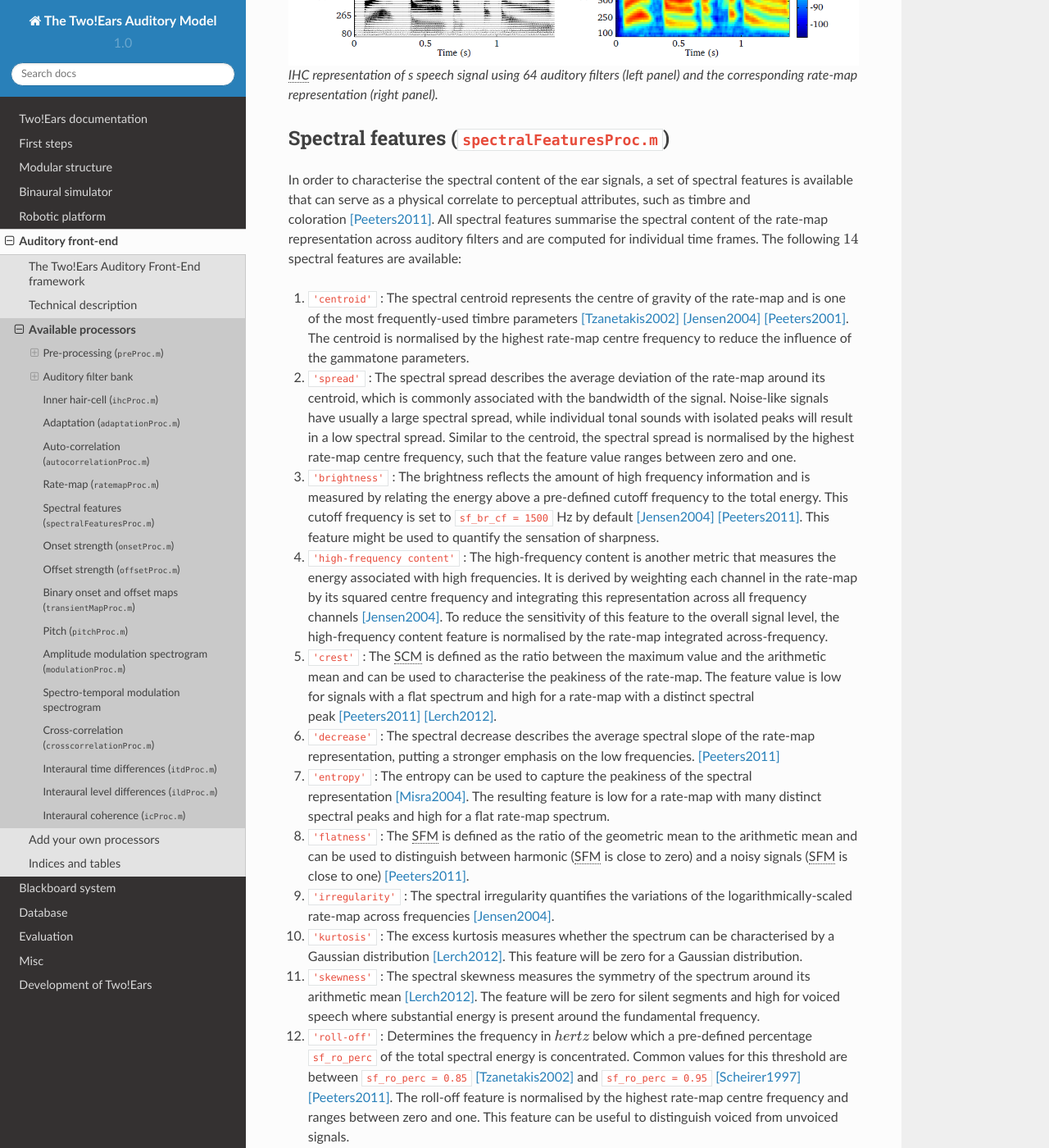
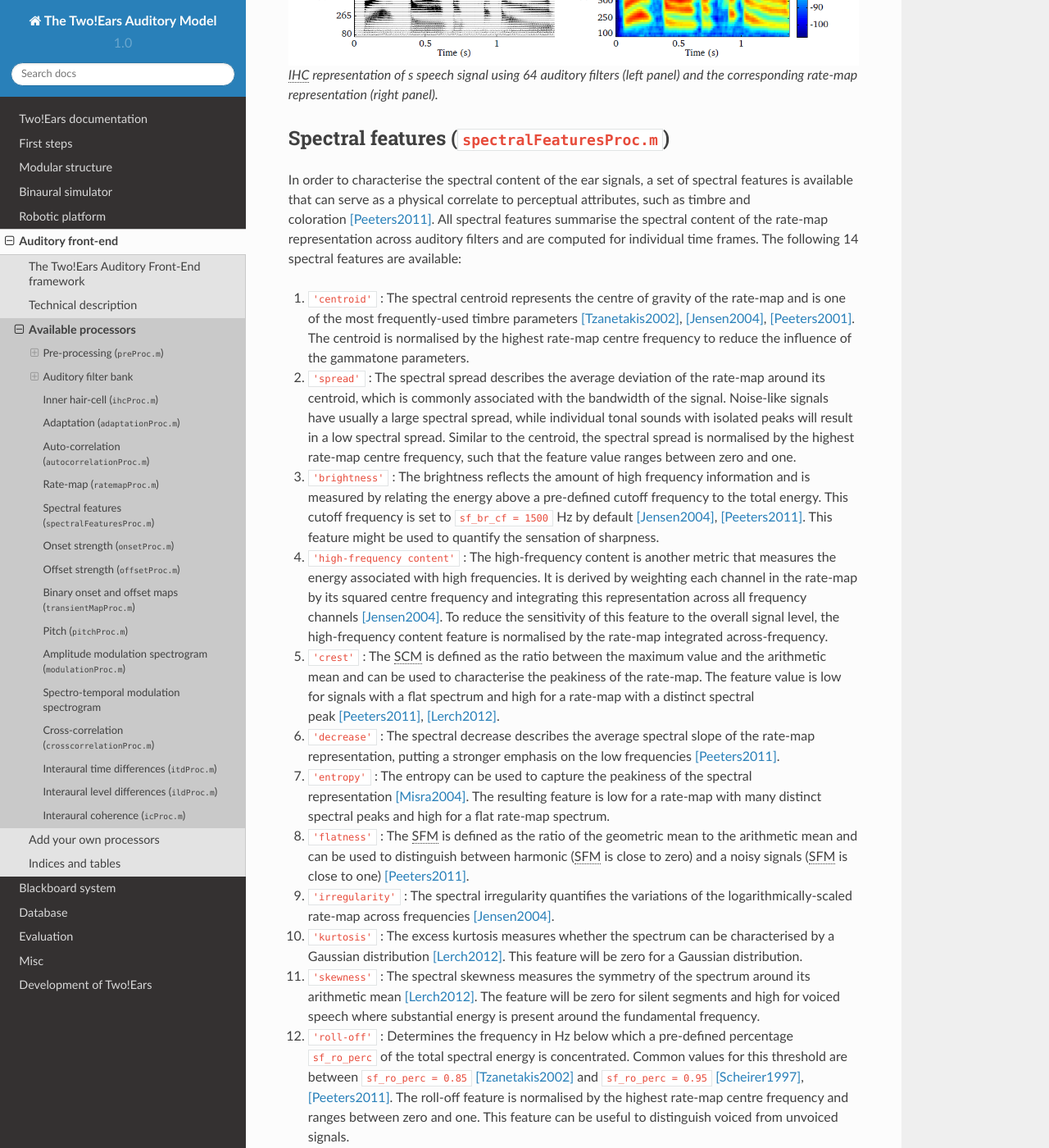
Before and after one commit to TWOEARS/documentation, a Sphinx documentation site: the page built from doc/afe/processors.txt, in a window 1280 px wide and 1400 px high, scrolled down 13942 px. Shown: the whole window at 82% size. Built offline with Sphinx 7.4.7 and the Read the Docs theme 2.0.0, drawn with Linux system fonts in a browser that asks for light colours; some of the changed text lies outside the part shown.

Commit message:
Fix typos

```diff
--- a/doc/afe/processors.txt
+++ b/doc/afe/processors.txt
@@ -449,7 +449,7 @@
 [Soendergaard2013]_. Typically, the envelope is extracted by combining half-wave
 rectification and low-pass filtering. The low-pass filter is motivated by the
 loss of phase-locking in the auditory nerve at higher
-frequencies [Bernstein1996]_ [Bernstein1999]_. Depending on the cut-off
+frequencies [Bernstein1996]_, [Bernstein1999]_. Depending on the cut-off
 frequency of the :abbr:`IHC (inner hair-cell)` models, it is possible to control
 the amount of fine-structure information that is present in higher frequency
 channels. The cut-off frequency and the order of the corresponding low-pass
@@ -500,11 +500,11 @@
 
 This processor corresponds to the adaptive response of the auditory nerve
 fibers, in which abrupt changes in the input result in emphasised overshoots
-followed by gradual decay to compressed steady-state level [Smith1977]_
+followed by gradual decay to compressed steady-state level [Smith1977]_,
 [Smith1983]_.  The function is adopted from the |amtoolbox| [Soendergaard2013]_.
 The adaptation stage is modelled as a chain of five feedback loops in series.
 Each of the loops consists of a low-pass filter with its own time constant, and
-a division operator [Pueschel1988]_ [Dau1996]_ [Dau1997a]_. At each stage, the
+a division operator [Pueschel1988]_, [Dau1996]_, [Dau1997a]_. At each stage, the
 input is divided by its low-pass filtered version. The time constant affects the
 charging / releasing state of the filter output at a given moment, and thus
 affects the amount of attenuation caused by the division. This implementation
@@ -563,7 +563,7 @@
 relation from a perfect logarithmic transform, such that the input level
 increment at low level range results in a smaller output level increment than
 the input increment at higher level range. This corresponds to a smaller
-just-noticeable level change at high levels than at low levels [Dau1996]_
+just-noticeable level change at high levels than at low levels [Dau1996]_,_
 [Jepsen2008]_, with the use of :abbr:`DRNL (dual-resonance non-linear)` model
 for the :abbr:`BM (basilar membrane)` stage, introduces an additional squaring
 expansion process between the :abbr:`IHC (inner hair-cell)` output and the
@@ -637,7 +637,7 @@
 --------------------------------------------
 
 Auto-correlation is an important computational concept that has been extensively
-studied in the context of predicting human pitch perception [Licklider1951]_
+studied in the context of predicting human pitch perception [Licklider1951]_,
 [Meddis1991]_. To measure the amount of periodicity that is present in
 individual frequency channels, the :abbr:`ACF (auto-correlation function)` is
 computed in the :abbr:`FFT (fast Fourier transform)` domain for short time
@@ -775,11 +775,11 @@
 perceptual attributes, such as timbre and coloration [Peeters2011]_. All
 spectral features summarise the spectral content of the rate-map representation
 across auditory filters and are computed for individual time frames. The
-following :math:`14` spectral features are available:
+following 14 spectral features are available:
 
 #. ``'centroid'`` : The spectral centroid represents the centre of gravity of
    the rate-map and is one of the most frequently-used timbre
-   parameters [Tzanetakis2002]_ [Jensen2004]_ [Peeters2001]_. The centroid is
+   parameters [Tzanetakis2002]_, [Jensen2004]_, [Peeters2001]_. The centroid is
    normalised by the highest rate-map centre frequency to reduce the influence
    of the gammatone parameters.
 
@@ -794,8 +794,8 @@
 #. ``'brightness'`` : The brightness reflects the amount of high frequency
    information and is measured by relating the energy above a pre-defined cutoff
    frequency to the total energy. This cutoff frequency is set to ``sf_br_cf =
-   1500`` Hz by default [Jensen2004]_ [Peeters2011]_. This feature might be used
-   to quantify the sensation of sharpness.
+   1500`` Hz by default [Jensen2004]_, [Peeters2011]_. This feature might be
+   used to quantify the sensation of sharpness.
 
 #. ``'high-frequency content'`` : The high-frequency content is another metric
    that measures the energy associated with high frequencies. It is derived by
@@ -809,11 +809,11 @@
    ratio between the maximum value and the arithmetic mean and can be used to
    characterise the peakiness of the rate-map. The feature value is low for
    signals with a flat spectrum and high for a rate-map with a distinct spectral
-   peak [Peeters2011]_ [Lerch2012]_.
+   peak [Peeters2011]_, [Lerch2012]_.
 
 #. ``'decrease'`` : The spectral decrease describes the average spectral slope
    of the rate-map representation, putting a stronger emphasis on the low
-   frequencies. [Peeters2011]_
+   frequencies [Peeters2011]_.
 
 #. ``'entropy'`` : The entropy can be used to capture the peakiness of the
    spectral representation [Misra2004]_. The resulting feature is low for a
@@ -838,10 +838,10 @@
    segments and high for voiced speech where substantial energy is present
    around the fundamental frequency.
 
-#. ``'roll-off'`` : Determines the frequency in :math:`hertz` below which a
+#. ``'roll-off'`` : Determines the frequency in Hz below which a
    pre-defined percentage ``sf_ro_perc`` of the total spectral energy is
    concentrated. Common values for this threshold are between ``sf_ro_perc =
-   0.85`` [Tzanetakis2002]_ and ``sf_ro_perc = 0.95`` [Scheirer1997]_
+   0.85`` [Tzanetakis2002]_ and ``sf_ro_perc = 0.95`` [Scheirer1997]_,
    [Peeters2011]_. The roll-off feature is normalised by the highest rate-map
    centre frequency and ranges between zero and one. This feature can be useful
    to distinguish voiced from unvoiced signals.
@@ -997,7 +997,7 @@
 context can be adjusted by ``trm_fuseWithinSec``. Moreover, the minimum
 across-frequency context can be controlled by the parameters ``trm_minSpread``.
 To allow for this selection, individual transients which are connected across
-multiple :abbr:`TF (time-frequency)` units are extracted using Matlab’s image
+multiple :abbr:`TF (time-frequency)` units are extracted using Matlab's image
 labelling tool ``bwlabel`` . The binary transient map will only retain those
 transients which consists of at least ``trm_minSpread`` connected :abbr:`TF
 (time-frequency)` units. The salience of the cue can be specified by the
@@ -1121,11 +1121,11 @@
 Consequently, computational models have tried to exploit speech- and noise
 specific characteristics of amplitude modulations by extracting so-called
 amplitude modulation spectrogram (:abbr:`AMS (amplitude modulation
-spectrogram)`)features with linearly-scaled modulation filters [Kollmeier1994]_
-[Tchorz2003]_ [Kim2009]_ [May2013]_ [May2014a]_ [May2014b]_. The use of
+spectrogram)`)features with linearly-scaled modulation filters [Kollmeier1994]_,
+[Tchorz2003]_, [Kim2009]_, [May2013]_, [May2014a]_, [May2014b]_. The use of
 linearly-scaled modulation filters is, however, not consistent with
-psychoacoustic data on modulation detection and masking in humans [Bacon1989]_
-[Houtgast1989]_ [Dau1997a]_ [Dau1997b]_ [Ewert2000]_. As demonstrated
+psychoacoustic data on modulation detection and masking in humans [Bacon1989]_,
+[Houtgast1989]_, [Dau1997a]_, [Dau1997b]_, [Ewert2000]_. As demonstrated
 by [Ewert2000]_, the processing of envelope fluctuations can be described
 effectively by a second-order band-pass filter bank with logarithmically-spaced
 centre frequencies. Moreover, it has been shown that an :abbr:`AMS (amplitude
@@ -1135,7 +1135,7 @@
 the presence of stationary and fluctuating interferers [MayPress]_. In addition,
 such a processing based on auditory-inspired modulation filters has recently
 also been successful in speech intelligibility prediction
-studies [Joergensen2011]_ [Joergensen2013]_. To investigate the contribution of
+studies [Joergensen2011]_, [Joergensen2013]_. To investigate the contribution of
 both :abbr:`AMS (amplitude modulation spectrogram)` feature representations, the
 amplitude modulation processor can be used to extract linearly- and
 logarithmically-scaled :abbr:`AMS (amplitude modulation spectrogram)` features.
@@ -1258,7 +1258,7 @@
 
 Neuro-physiological studies suggest that the response of neurons in the primary
 auditory cortex of mammals are tuned to specific spectro-temporal
-patterns [Theunissen2001]_ [Qiu2003]_. This response characteristic of neurons
+patterns [Theunissen2001]_, [Qiu2003]_. This response characteristic of neurons
 can be described by the so-called :abbr:`STRF (spectro-temporal receptive
 field)`. As suggested by [Qiu2003]_, the :abbr:`STRF (spectro-temporal receptive
 field)` can be effectively modelled by two-dimensional (2D) Gabor functions.
@@ -1369,7 +1369,7 @@
 signal is estimated for individual frequency channels and time frames by
 locating the time lag that corresponds to the most prominent peak in the
 normalised :abbr:`CCF (cross-correlation function)`. This estimation is further
-refined by a parabolic interpolation stage [May2011]_ [May2013]_. The :abbr:`ITD
+refined by a parabolic interpolation stage [May2011]_, [May2013]_. The :abbr:`ITD
 (interaural time difference)` processor does not have any adjustable parameters,
 but it relies on the :abbr:`CCF (cross-correlation function)` described in
 Sec. :ref:`sec-chap4.14` and its corresponding parameters (see
```
Also changed, not shown: other parts of doc/afe/processors.txt (+1 -1 lines).
